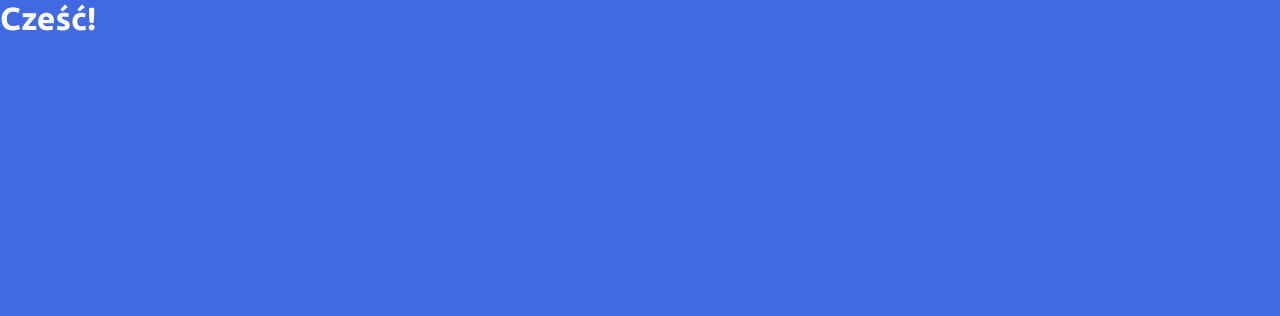
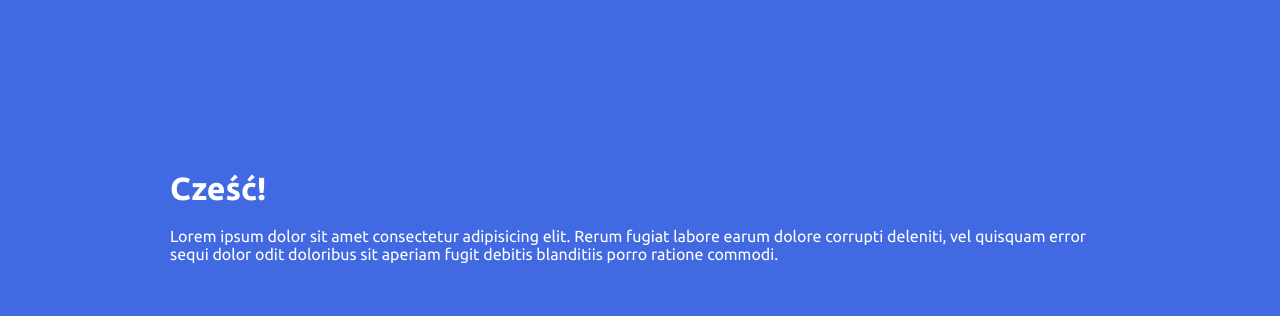
Before and after one commit to Munnin86/test, a plain HTML site: page index.html in a window 1280 px wide. Drawn offline with Linux system fonts and the light colour scheme.

Commit message:
Added div with class wrapp and change css file

```diff
--- a/index.html
+++ b/index.html
@@ -15,7 +15,9 @@
 	</head>
 
 	<body>
-		<h1>Cześć!</h1>
-
+		<div class="wrapp">
+			<h1>Cześć!</h1>
+		<p>Lorem ipsum dolor sit amet consectetur adipisicing elit. Rerum fugiat labore earum dolore corrupti deleniti, vel quisquam error sequi dolor odit doloribus sit aperiam fugit debitis blanditiis porro ratione commodi.</p>
+		</div>
 	</body>
 </html>
--- a/style.css
+++ b/style.css
@@ -8,7 +8,15 @@ body {
 	height: 100vh;
 	font-family: 'Ubuntu', sans-serif;
 	overflow: hidden;
-	width: 50hv;
 	color: #fff;
 	background-color: royalblue;
 }
+
+.wrapp {
+	margin: 120px;
+	padding: 50px;
+}
+
+h1 {
+	margin-bottom: 20px;
+}
```
